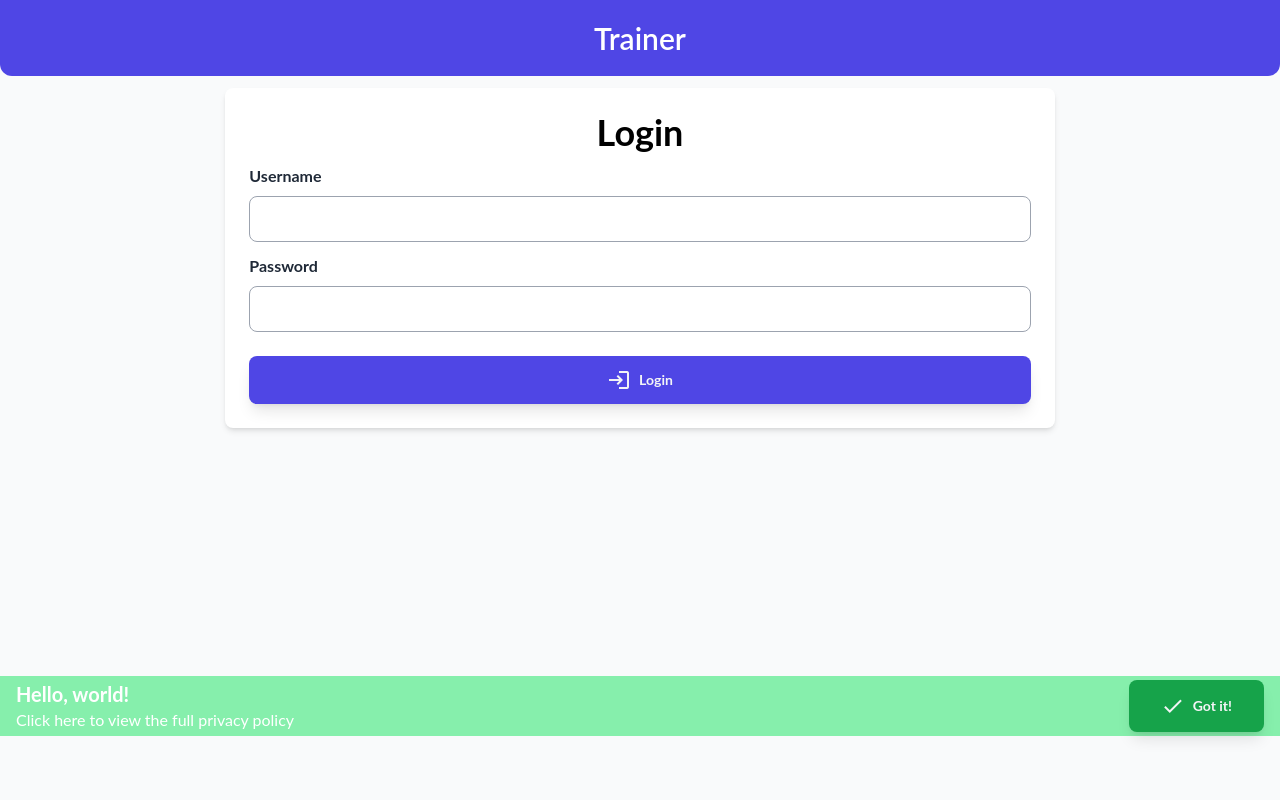
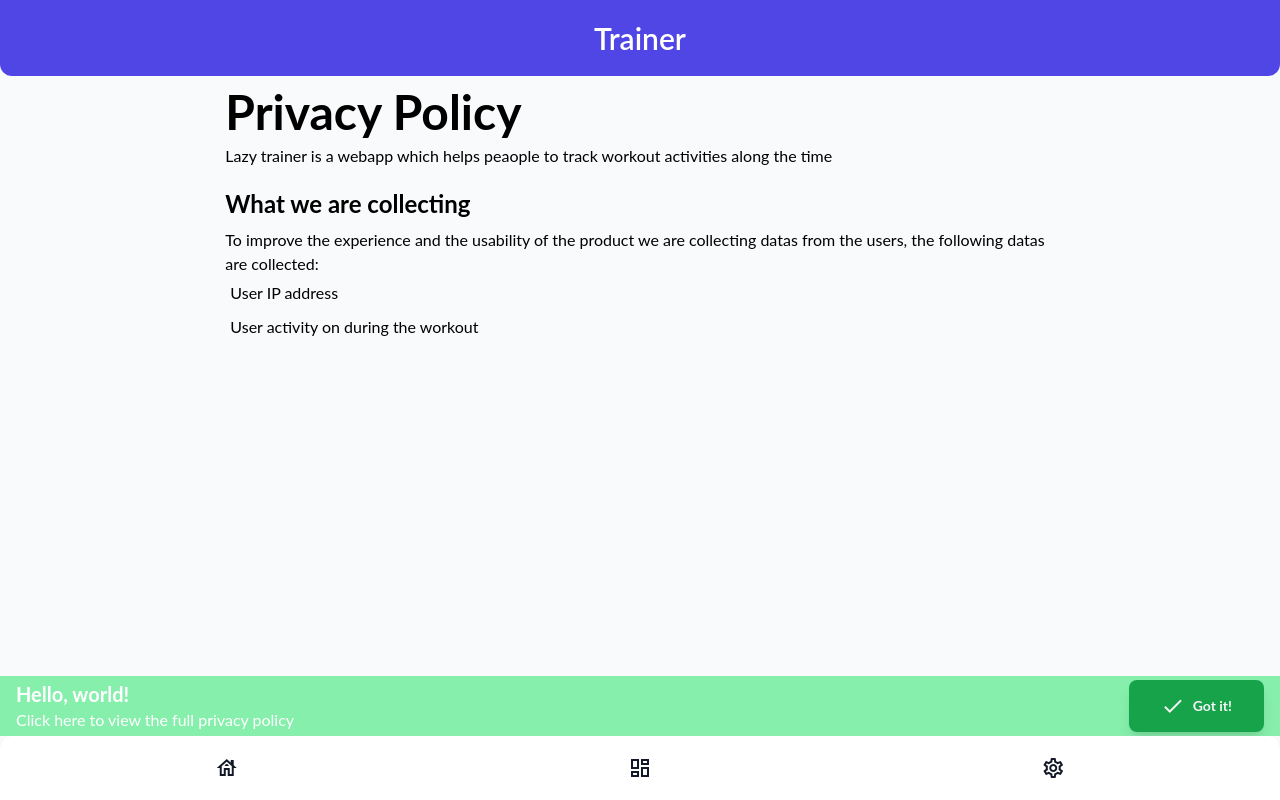
Before and after one commit to simone98dm/lazy-trainer-fe, a Vue app: page /privacy-policy in a window 1280 px wide. Before the commit this address led to /login. Built offline with nearby package versions, Linux system fonts and the light colour scheme; no server answers; what v-calendar, vue-hotjar would draw is missing.

Commit message:
creating privacy policy page wip

```diff
--- a/src/router/router.ts
+++ b/src/router/router.ts
@@ -15,6 +15,7 @@ import About from "../views/About.vue";
 import License from "../views/License.vue";
 import Landing from "../views/Landing.vue";
 import User from "../views/User.vue";
+import PrivacyPolicy from "../views/PrivacyPolicy.vue";
 
 const routes = [
   {
@@ -159,6 +160,17 @@ const routes = [
       requireAdmin: false,
     },
   },
+  {
+    path: "/privacy-policy",
+    name: "privacy-policy",
+    component: PrivacyPolicy,
+    meta: {
+      title: `Privacy Policy`,
+      empty: false,
+      requireAuth: false,
+      requireAdmin: false,
+    },
+  },
 ];
 
 const router = createRouter({
--- /dev/null
+++ b/src/views/PrivacyPolicy.vue
@@ -0,0 +1,25 @@
+<script setup lang="ts"></script>
+
+<template>
+  <!-- create privacy policy statement -->
+  <div class="container">
+    <div class="mb-5">
+      <h1 class="text-5xl font-bold mb-2">Privacy Policy</h1>
+      <p>
+        Lazy trainer is a webapp which helps peaople to track workout activities
+        along the time
+      </p>
+    </div>
+    <div>
+      <h1 class="text-2xl font-bold mb-2">What we are collecting</h1>
+      <p>
+        To improve the experience and the usability of the product we are
+        collecting datas from the users, the following datas are collected:
+      </p>
+      <ul>
+        <li class="font-bolder">User IP address</li>
+        <li class="font-bolder">User activity on during the workout</li>
+      </ul>
+    </div>
+  </div>
+</template>
```
